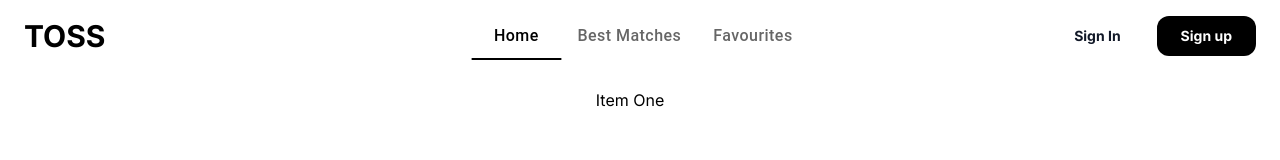
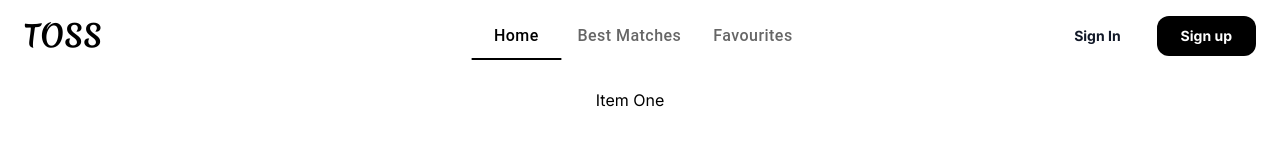
Before and after one commit to SHABIN-K/Brainwave, a Next.js app: page / in a window 1280 px wide. Shown: the top 160 px of the page. Built offline with nearby package versions, Linux system fonts and the light colour scheme.

Commit message:
style(navbar.jsx): remove class in LINK element
LINK styles move to h1 tag

```diff
--- a/components/navigation/Navbar.jsx
+++ b/components/navigation/Navbar.jsx
@@ -18,8 +18,12 @@ const Navbar = () => {
   return (
     <>
       <nav className="relative hidden sm:flex px-4 py-2 justify-between items-center bg-bgColor-main">
-        <Link className="text-3xl font-bold leading-none" href="/">
-          <h1 className={`${merienda.className}text-textColor-main`}>TOSS</h1>
+        <Link href="/">
+          <h1
+            className={`${merienda.className} text-textColor-main text-3xl font-bold leading-none`}
+          >
+            TOSS
+          </h1>
         </Link>
         <div className="hidden md:flex absolute top-1/2 left-1/2 transform -translate-y-1/2 -translate-x-1/2 lg:items-center ">
           <TabsPanel />
@@ -47,8 +51,12 @@ const Navbar = () => {
             </p>
           </div>
         ) : (
-          <Link className="text-3xl font-bold leading-none" href="/">
-            <h1 className={` ${merienda.className} text-textColor-main`}>TOSS</h1>
+          <Link href="/">
+            <h1
+              className={`${merienda.className} text-textColor-main text-3xl font-bold leading-none`}
+            >
+              TOSS
+            </h1>
           </Link>
         )}
         <button className="flex items-center">
```
